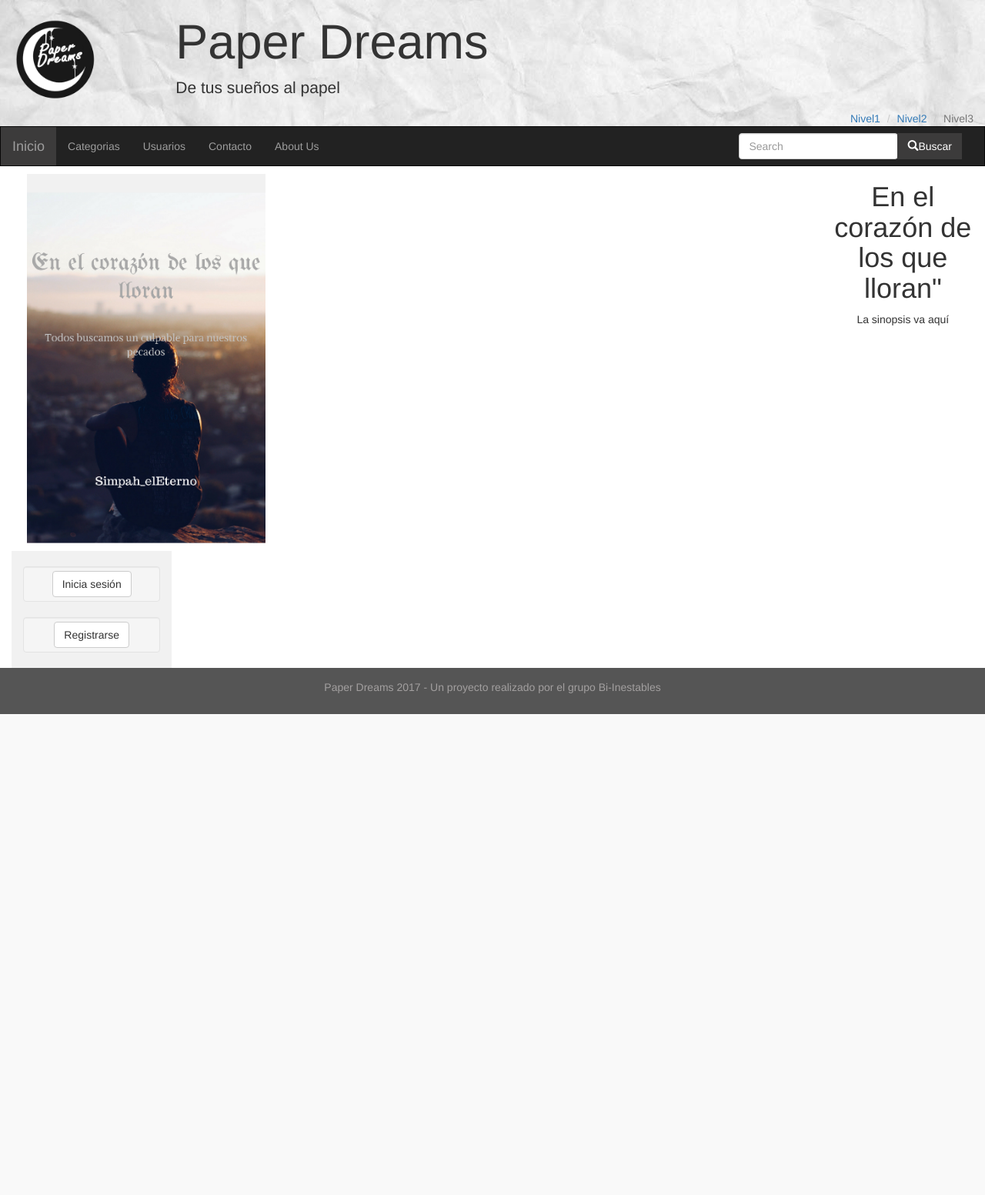
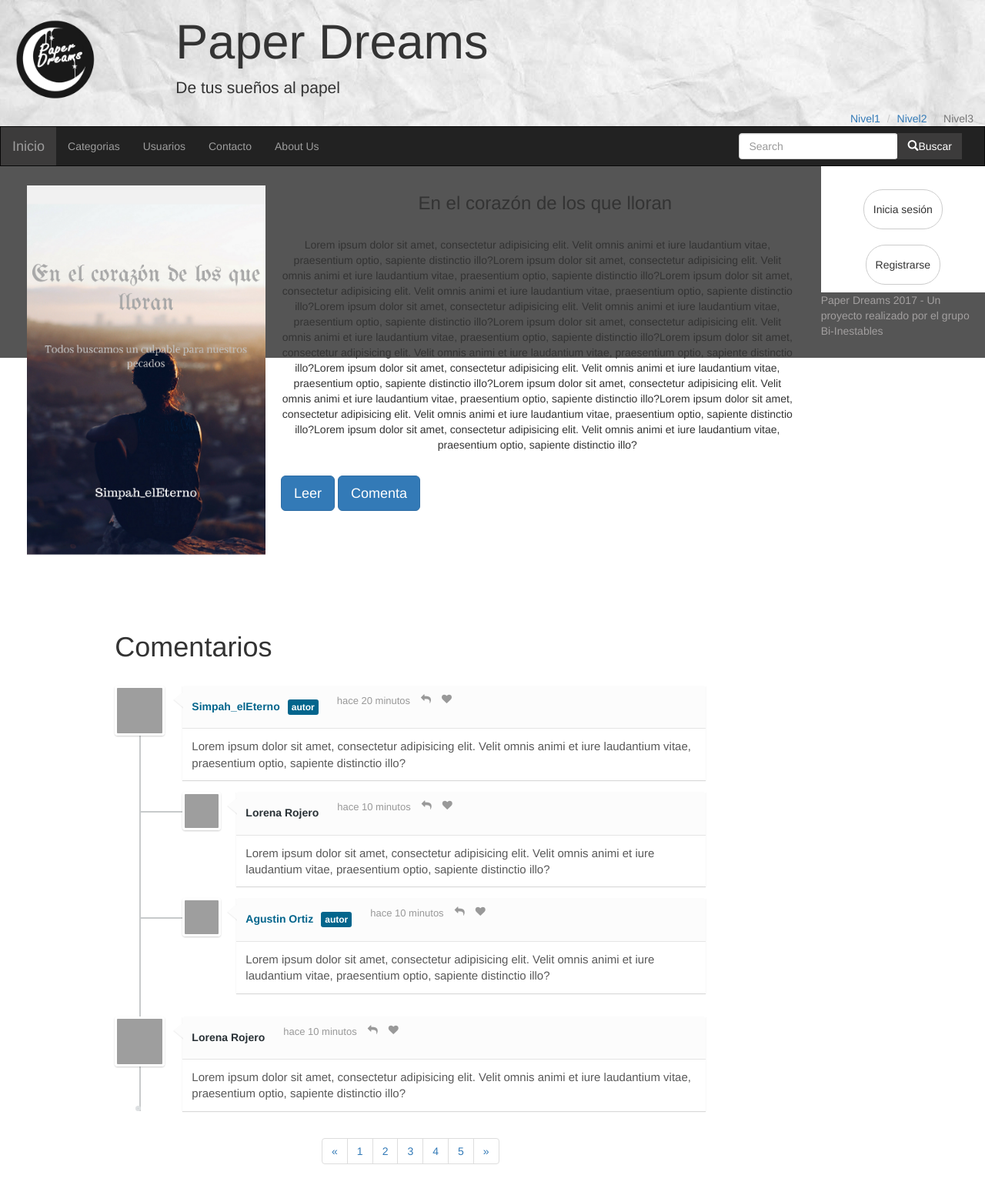
Before and after one commit to alfonsoelmas/AW, a PHP site: page /visualizacionLibro.html in a window 1280 px wide. Shown: the whole page at 77% size. Before the commit the page ends 928 px from the top, so only its background shows below. Run offline with PHP 8.4, Linux system fonts and the light colour scheme; some libraries are stand-ins or nearby versions; grey boxes are pictures that could not be loaded.

Commit message:
Falta el footer del visualizacionLibro

```diff
--- a/web/css/estilo2.css
+++ b/web/css/estilo2.css
@@ -7,10 +7,13 @@
     /* Set height of the grid so .sidenav can be 100% (adjust as needed) */
     .row.content {height: 450px}
 
+    .row{
+      padding: 15px;
+    }
     /* Set gray background color and 100% height */
     .sidenav {
       padding-top: 20px;
-      background-color: #f1f1f1;
+      background-color: #fff;
       height: 100%;
     }
 
@@ -104,7 +107,7 @@
     }
 
     .jumbotron .h1, .jumbotron h1 {
-    font-size: 63px;
+      font-size: 63px;
     }
 
    .well {
@@ -158,3 +161,8 @@ button.redondear{
 #reg-button:hover{
   background-color: #BDDAAA;
 }
+
+div.botones{
+  padding: 10px;
+  margin:auto;
+}
--- a/web/css/visualizacionLibro.css
+++ b/web/css/visualizacionLibro.css
@@ -1,112 +1,3 @@
- /* Remove the navbar's default margin-bottom and rounded borders */
-    .navbar {
-      margin-bottom: 0;
-      border-radius: 0;
-    }
-
-    /* Set height of the grid so .sidenav can be 100% (adjust as needed) */
-    .row.content {height: 450px}
-
-    /* Set gray background color and 100% height */
-    .sidenav {
-      padding-top: 20px;
-      background-color: #f1f1f1;
-      height: 100%;
-    }
-
-    /* Set black background color, white text and some padding */
-    footer {
-      background-color: #555;
-      color: white;
-      padding: 15px;
-    }
-
-    /* On small screens, set height to 'auto' for sidenav and grid */
-    @media screen and (max-width: 767px) {
-      .sidenav {
-        height: auto;
-        padding: 15px;
-      }
-      .row.content {height:auto;}
-    }
-
-        /* Remove the jumbotron's default bottom margin */
-
-    .jumbotron{
-
-
-    }
-
-    #banner, #breadcum {
-      padding-bottom: 0;
-      margin-bottom: 0px;
-      padding-top: 0;
-      margin-bottom: 0;
-
-      background-image: url("../img/fondo.jpg");
-
-    }
-
-    #breadcum-div{
-      text-align: right;
-    }
-
-    #bloque-inicio{
-      margin-top: 10px;
-    }
-
-
-    #text-bloque-inicio{
-      font-size: 34px;
-      font-weight: 13px;
-    }
-
-    .actual{
-      background-color: #3C3B3B;
-    }
-    /*
-    .actual .navbar-inverse .navbar-brand:hover {
-    color: #fff;
-    background-color: #3C3B3B;
-  }*/
-
-    #buscador{
-      background-color: #3C3B3B;
-      border-color: #3C3B3B;
-      color: white;
-    }
-
-
-    button:hover #buscador{
-      background-color:646363;
-      border-color: #3C3B3B;
-    }
-
-    #color-defecto{
-      color: #A29F9F;
-    }
-
-    #color-defecto:hover{
-      color: white;
-
-    }
-
-    #logo{
-      padding-top: 20px;
-      max-height:135px;
-      max-width: 135px;
-    }
-
-    .jumbotron .h1, .jumbotron h1 {
-    font-size: 63px;
-    }
-
-   .well {
-           min-height: 20px;
-           padding: 5px;
-           margin-bottom: 20px;
-       }
-
    #portada {
       padding-top: 10px;
       padding-right: 20px;
@@ -115,3 +6,353 @@
       height: 500px;
       width: 350px;
    }
+
+   #sipnopsis{
+      padding:  20px;
+   }
+
+/**
+ * Oscuro: #283035
+ * Azul: #03658c
+ * Detalle: #c7cacb
+ * Fondo: #dee1e3
+ ----------------------------------*/
+ * {
+     margin: 0;
+     padding: 0;
+     -webkit-box-sizing: border-box;
+     -moz-box-sizing: border-box;
+     box-sizing: border-box;
+}
+
+#comentarios{
+  padding-top: 10px;
+  padding-bottom: 10px;
+}
+
+/** ====================
+ * Lista de Comentarios
+ =======================*/
+.comments-container {
+  margin: 60px auto 15px;
+  width: 768px;
+}
+
+.comments-container h1 {
+  font-size: 36px;
+  color: #283035;
+  font-weight: 400;
+}
+
+.comments-container h1 a {
+  font-size: 18px;
+  font-weight: 700;
+}
+
+.comments-list {
+  margin-top: 30px;
+  position: relative;
+}
+
+/**
+ * Lineas / Detalles
+ -----------------------*/
+.comments-list:before {
+  content: '';
+  width: 2px;
+  height: 100%;
+  background: #c7cacb;
+  position: absolute;
+  left: 32px;
+  top: 0;
+}
+
+.comments-list:after {
+  content: '';
+  position: absolute;
+  background: #c7cacb;
+  bottom: 0;
+  left: 27px;
+  width: 7px;
+  height: 7px;
+  border: 3px solid #dee1e3;
+  -webkit-border-radius: 50%;
+  -moz-border-radius: 50%;
+  border-radius: 50%;
+}
+
+.reply-list:before, .reply-list:after {display: none;}
+.reply-list li:before {
+  content: '';
+  width: 60px;
+  height: 2px;
+  background: #c7cacb;
+  position: absolute;
+  top: 25px;
+  left: -55px;
+}
+
+
+.comments-list li {
+  margin-bottom: 15px;
+  display: block;
+  position: relative;
+}
+
+.comments-list li:after {
+  content: '';
+  display: block;
+  clear: both;
+  height: 0;
+  width: 0;
+}
+
+.reply-list {
+  padding-left: 88px;
+  clear: both;
+  margin-top: 15px;
+}
+/**
+ * Avatar
+ ---------------------------*/
+.comments-list .comment-avatar {
+  width: 65px;
+  height: 65px;
+  position: relative;
+  z-index: 99;
+  float: left;
+  border: 3px solid #FFF;
+  -webkit-border-radius: 4px;
+  -moz-border-radius: 4px;
+  border-radius: 4px;
+  -webkit-box-shadow: 0 1px 2px rgba(0,0,0,0.2);
+  -moz-box-shadow: 0 1px 2px rgba(0,0,0,0.2);
+  box-shadow: 0 1px 2px rgba(0,0,0,0.2);
+  overflow: hidden;
+}
+
+.comments-list .comment-avatar img {
+  width: 100%;
+  height: 100%;
+}
+
+.reply-list .comment-avatar {
+  width: 50px;
+  height: 50px;
+}
+
+.comment-main-level:after {
+  content: '';
+  width: 0;
+  height: 0;
+  display: block;
+  clear: both;
+}
+/**
+ * Caja del Comentario
+ ---------------------------*/
+.comments-list .comment-box {
+  width: 680px;
+  float: right;
+  position: relative;
+  -webkit-box-shadow: 0 1px 1px rgba(0,0,0,0.15);
+  -moz-box-shadow: 0 1px 1px rgba(0,0,0,0.15);
+  box-shadow: 0 1px 1px rgba(0,0,0,0.15);
+}
+
+.comments-list .comment-box:before, .comments-list .comment-box:after {
+  content: '';
+  height: 0;
+  width: 0;
+  position: absolute;
+  display: block;
+  border-width: 10px 12px 10px 0;
+  border-style: solid;
+  border-color: transparent #FCFCFC;
+  top: 8px;
+  left: -11px;
+}
+
+.comments-list .comment-box:before {
+  border-width: 11px 13px 11px 0;
+  border-color: transparent rgba(0,0,0,0.05);
+  left: -12px;
+}
+
+.reply-list .comment-box {
+  width: 610px;
+}
+.comment-box .comment-head {
+  background: #FCFCFC;
+  padding: 10px 12px;
+  border-bottom: 1px solid #E5E5E5;
+  overflow: hidden;
+  -webkit-border-radius: 4px 4px 0 0;
+  -moz-border-radius: 4px 4px 0 0;
+  border-radius: 4px 4px 0 0;
+}
+
+.comment-box .comment-head span {
+  float: right;
+  margin-left: 14px;
+  position: relative;
+  top: 2px;
+  color: #A6A6A6;
+  cursor: pointer;
+  -webkit-transition: color 0.3s ease;
+  -o-transition: color 0.3s ease;
+  transition: color 0.3s ease;
+}
+
+.comment-box .comment-head span:hover {
+  color: #03658c;
+}
+
+.comment-box .comment-name {
+  color: #283035;
+  font-size: 14px;
+  font-weight: 700;
+  float: left;
+  margin-right: 10px;
+}
+
+.comment-box .comment-name a {
+  color: #283035;
+}
+
+.comment-box .comment-head span {
+  float: left;
+  color: #999;
+  font-size: 13px;
+  position: relative;
+  top: 1px;
+}
+
+.comment-box .comment-content {
+  background: #FFF;
+  padding: 12px;
+  font-size: 15px;
+  color: #595959;
+  -webkit-border-radius: 0 0 4px 4px;
+  -moz-border-radius: 0 0 4px 4px;
+  border-radius: 0 0 4px 4px;
+}
+
+.comment-box .comment-name.by-author, .comment-box .comment-name.by-author a {color: #03658c;}
+.comment-box .comment-name.by-author:after {
+  content: 'autor';
+  background: #03658c;
+  color: #FFF;
+  font-size: 12px;
+  padding: 3px 5px;
+  font-weight: 700;
+  margin-left: 10px;
+  -webkit-border-radius: 3px;
+  -moz-border-radius: 3px;
+  border-radius: 3px;
+}
+
+/** =====================
+ * Responsive
+ ========================*/
+@media only screen and (max-width: 766px) {
+  .comments-container {
+    width: 480px;
+  }
+
+  .comments-list .comment-box {
+    width: 390px;
+  }
+
+  .reply-list .comment-box {
+    width: 320px;
+  }
+}
+
+/** =====================
+ * Area para publicar los comentarios
+ ========================*/
+.modal-footer{
+  border-top:none;
+}
+.widget-area {
+  background-color: #fff;
+  float: left;
+  margin-top: 30px;
+  padding: 25px 30px;
+  position: relative;
+  width: 100%;
+}
+form {
+float: left;
+width: 100%;
+}
+form textarea {
+color: #777777;
+float: left;
+font-family: Lato;
+font-size: 14px;
+height: 142px;
+letter-spacing: 0.3px;
+width: 100%;
+border:none;
+}
+
+.modal-footer ul {
+float: left;
+list-style: none outside none;
+margin: 0;
+padding: 0 0 0 15px;
+width: auto;
+}
+.modal-footer ul > li {
+float: left;
+}
+.modal-footer ul > li > a {
+-webkit-border-radius: 4px;
+-moz-border-radius: 4px;
+-ms-border-radius: 4px;
+-o-border-radius: 4px;
+border-radius: 4px;
+color: #777777;
+float: left;
+font-size: 14px;
+height: 30px;
+line-height: 30px;
+margin: 10px 0 10px 10px;
+text-align: center;
+-webkit-transition: all 0.4s ease 0s;
+-moz-transition: all 0.4s ease 0s;
+-ms-transition: all 0.4s ease 0s;
+-o-transition: all 0.4s ease 0s;
+transition: all 0.4s ease 0s;
+width: 30px;
+cursor: pointer;
+}
+.modal-footer ul > li > a:hover {
+background: none repeat scroll 0 0 #606060;
+color: #fff;
+}
+
+.form-comment form button {
+border: medium none;
+-webkit-border-radius: 4px;
+-moz-border-radius: 4px;
+-ms-border-radius: 4px;
+-o-border-radius: 4px;
+border-radius: 4px;
+color: #fff;
+float: right;
+font-family: Lato;
+font-size: 14px;
+letter-spacing: 0.3px;
+margin-right: 9px;
+margin-top: 9px;
+padding: 6px 15px;
+}
+.modal-footer > a > span.green:before {
+border-left-color: #2dcb73;
+}
+.form-comment form button > span {
+margin-right: 7px;
+}
--- a/web/visualizacionLibro.html
+++ b/web/visualizacionLibro.html
@@ -6,20 +6,19 @@
   <meta name="viewport" content="width=device-width, initial-scale=1">
   <link rel="stylesheet" href="https://maxcdn.bootstrapcdn.com/bootstrap/3.3.7/css/bootstrap.min.css">
   <link rel="stylesheet" href="css/visualizacionLibro.css">
+  <link rel="stylesheet" href="css/estilo2.css">
+  <link href="https://maxcdn.bootstrapcdn.com/font-awesome/4.6.3/css/font-awesome.min.css" rel="stylesheet" integrity="sha384-T8Gy5hrqNKT+hzMclPo118YTQO6cYprQmhrYwIiQ/3axmI1hQomh7Ud2hPOy8SP1" crossorigin="anonymous">
+  <link rel="stylesheet" href="http://fontawesome.io/assets/font-awesome/css/font-awesome.css">
   <script src="https://ajax.googleapis.com/ajax/libs/jquery/3.1.1/jquery.min.js"></script>
   <script src="https://maxcdn.bootstrapcdn.com/bootstrap/3.3.7/js/bootstrap.min.js"></script>
+  <meta name="viewport" content="width=device-width, initial-scale=1">
+    <script src="js/visualizacionLibro.js"></script>
+
 </head>
 <body>
 
 
 <div class="jumbotron" id="banner">
-
-
-  <!--div class="left">
-
-  </div-->
-
-
   <div class="text-left">
     <div class="col-sm-2">
       <img id="logo" src="img/logo1.png">
@@ -58,7 +57,6 @@
         		<li><a href="#">About Us</a></li>
       		</ul>
       		<ul class="nav navbar-nav navbar-right">
-          <!--li><a href="#"><span class="glyphicon glyphicon-search"></span> Buscar</a></li-->
 	        	<form class="navbar-form navbar-left input-group-btn role="search">
 	          		<div class="form-group">
 	            		<input type="text" class="form-control" placeholder="Search">
@@ -69,32 +67,165 @@
     	</div>
   	</div>
 </nav>
-<div class="container-fluid text-center">
-  <div class="row content">
-    <div class="col-sm-10 text-left">
-      <img id="portada" src="img/portadas/portada.png"> </img>
+
+<div class="container-fluid col-sm-10 text-left">
+	<div class="row">
+  		<img class="col-sm-6 text-left img-responsive center-block" id="portada" src="img/portadas/portada.png"> </img>
+  		<div class="text-center">
+    		<p class="h3"> En el corazón de los que lloran</p>
+    		<div id="sipnopsis">
+    			<p> Lorem ipsum dolor sit amet, consectetur adipisicing elit. Velit omnis animi et iure laudantium vitae, praesentium optio, sapiente distinctio illo?Lorem ipsum dolor sit amet, consectetur adipisicing elit. Velit omnis animi et iure laudantium vitae, praesentium optio, sapiente distinctio illo?Lorem ipsum dolor sit amet, consectetur adipisicing elit. Velit omnis animi et iure laudantium vitae, praesentium optio, sapiente distinctio illo?Lorem ipsum dolor sit amet, consectetur adipisicing elit. Velit omnis animi et iure laudantium vitae, praesentium optio, sapiente distinctio illo?Lorem ipsum dolor sit amet, consectetur adipisicing elit. Velit omnis animi et iure laudantium vitae, praesentium optio, sapiente distinctio illo?Lorem ipsum dolor sit amet, consectetur adipisicing elit. Velit omnis animi et iure laudantium vitae, praesentium optio, sapiente distinctio illo?Lorem ipsum dolor sit amet, consectetur adipisicing elit. Velit omnis animi et iure laudantium vitae, praesentium optio, sapiente distinctio illo?Lorem ipsum dolor sit amet, consectetur adipisicing elit. Velit omnis animi et iure laudantium vitae, praesentium optio, sapiente distinctio illo?Lorem ipsum dolor sit amet, consectetur adipisicing elit. Velit omnis animi et iure laudantium vitae, praesentium optio, sapiente distinctio illo?Lorem ipsum dolor sit amet, consectetur adipisicing elit. Velit omnis animi et iure laudantium vitae, praesentium optio, sapiente distinctio illo? </p>
     		</div>
-    <h1>En el corazón de los que lloran"</h1>
-    <p> La sinopsis va aquí </p>
   		</div>
-  <div class="col-sm-2 sidenav">
-    <div class="well">
-      <div class="dropdown">
-        <button class="btn btn-default dropdown-toggle" type="button" id="logInButton">
+  		<button type="button" class="btn btn-primary btn-lg">Leer</button>
+		<button type="button" class="btn btn-primary btn-lg" data-toggle="modal" data-target="#myModal">Comenta</button>
+    </div>
+	<div class="row">
+		<!-- Contenedor Principal -->
+	    <div class="comments-container">
+			<p class="h1"> Comentarios </p>
+			<ul id="comments-list" class="comments-list">
+				<li>
+					<div class="comment-main-level">
+						<!-- Avatar -->
+						<div class="comment-avatar"><img src="http://i9.photobucket.com/albums/a88/creaticode/avatar_1_zps8e1c80cd.jpg" alt=""></div>
+						<!-- Contenedor del Comentario -->
+						<div class="comment-box">
+							<div class="comment-head">
+								<p class="comment-name by-author h6"><a href="http://miPerfil.html">Simpah_elEterno</a></p>
+								<span>hace 20 minutos</span>
+								<span class="fa fa-reply botones-comentario"> </span>
+								<span class="fa fa-heart botones-comentario"> </span>
+							</div>
+							<div class="comment-content">
+								Lorem ipsum dolor sit amet, consectetur adipisicing elit. Velit omnis animi et iure laudantium vitae, praesentium optio, sapiente distinctio illo?
+							</div>
+						</div>
+					</div>
+					<!-- Respuestas de los comentarios -->
+					<ul class="comments-list reply-list">
+						<li>
+							<!-- Avatar -->
+							<div class="comment-avatar"><img src="http://i9.photobucket.com/albums/a88/creaticode/avatar_2_zps7de12f8b.jpg" alt=""></div>
+							<!-- Contenedor del Comentario -->
+							<div class="comment-box">
+								<div class="comment-head">
+									<h6 class="comment-name"><a href="http://creaticode.com/blog">Lorena Rojero</a></h6>
+									<span>hace 10 minutos</span>
+									<span class="fa fa-reply botones-comentario"> </span>
+									<span class="fa fa-heart botones-comentario"> </span>
+								</div>
+								<div class="comment-content">
+									Lorem ipsum dolor sit amet, consectetur adipisicing elit. Velit omnis animi et iure laudantium vitae, praesentium optio, sapiente distinctio illo?
+								</div>
+							</div>
+						</li>
+
+						<li>
+							<!-- Avatar -->
+							<div class="comment-avatar"><img src="http://i9.photobucket.com/albums/a88/creaticode/avatar_1_zps8e1c80cd.jpg" alt=""></div>
+							<!-- Contenedor del Comentario -->
+							<div class="comment-box">
+								<div class="comment-head">
+									<h6 class="comment-name by-author"><a href="http://creaticode.com/blog">Agustin Ortiz</a></h6>
+									<span>hace 10 minutos</span>
+									<span class="fa fa-reply botones-comentario"> </span>
+									<span class="fa fa-heart botones-comentario"> </span>
+								</div>
+								<div class="comment-content">
+									Lorem ipsum dolor sit amet, consectetur adipisicing elit. Velit omnis animi et iure laudantium vitae, praesentium optio, sapiente distinctio illo?
+								</div>
+							</div>
+						</li>
+					</ul>
+				</li>
+
+				<li>
+					<div class="comment-main-level">
+						<!-- Avatar -->
+						<div class="comment-avatar"><img src="http://i9.photobucket.com/albums/a88/creaticode/avatar_2_zps7de12f8b.jpg" alt=""></div>
+						<!-- Contenedor del Comentario -->
+						<div class="comment-box">
+							<div class="comment-head">
+								<h6 class="comment-name"><a href="http://creaticode.com/blog">Lorena Rojero</a></h6>
+								<span>hace 10 minutos</span>
+								<span class="fa fa-reply botones-comentario"> </span>
+								<span class="fa fa-heart botones-comentario"> </span>
+							</div>
+							<div class="comment-content">
+								Lorem ipsum dolor sit amet, consectetur adipisicing elit. Velit omnis animi et iure laudantium vitae, praesentium optio, sapiente distinctio illo?
+							</div>
+						</div>
+					</div>
+				</li>
+			</ul>
+		</div>
+		<nav class="text-center" aria-label="Page navigation">
+		  	<ul class="pagination">
+		    	<li>
+		      		<a href="#" aria-label="Previous">
+		      	  		<span aria-hidden="true">&laquo;</span>
+		     	 	</a>
+		   	 	</li>
+		    	<li><a href="#">1</a></li>
+		    	<li><a href="#">2</a></li>
+		    	<li><a href="#">3</a></li>
+		    	<li><a href="#">4</a></li>
+		    	<li><a href="#">5</a></li>
+		    	<li>
+		      		<a href="#" aria-label="Next">
+		        		<span aria-hidden="true">&raquo;</span>
+		      		</a>
+		    	</li>
+		  	</ul>
+		</nav>
+	</div>
+</div>
+
+
+<div class="sidenav col-sm-2 text-center">
+	<div class="botones">
+    	<button class="btn btn-default dropdown-toggle engordar redondear" type="button" id="logInButton" onClick= nuevaPagina('login.html')>
       		Inicia sesión
     	</button>
 	</div>
-    </div>
-    <div class="well">
-      <button class="btn btn-default dropdown-toggle" type="button" id="registerButton">
+	<div class="botones">
+    	<button class="btn btn-default dropdown-toggle engordar redondear" type="button" id="registerButton">
       		Registrarse
     	</button>
 	</div>
 </div>
-</div>
-<footer class="container-fluid text-center">
+
+<footer class="footer">
   <p><a id="color-defecto" href="#">Paper Dreams 2017 - Un proyecto realizado por el grupo Bi-Inestables</a></p>
 </footer>
 
+
+<div class="modal fade" id="myModal" tabindex="-1" role="dialog">
+	<div class="modal-dialog" role="document">
+    	<div class="modal-content widget-area ">
+      		<div class="modal-header">
+      			<button type="button" class="close" data-dismiss="modal" aria-label="Close"><span aria-hidden="true">&times;</span></button>
+        		<h4 class="modal-title">Comenta</h4>
+      		</div>
+      		<form class="form_comment">
+	     		<div class="modal-body">
+	        		<textarea id="edicion_comentario" placeholder="¿Qué piensas de la historia?"></textarea>
+	      		</div>
+	      		<div class="modal-footer container-fluid">
+	        		<ul>
+						<li><a title="" data-toggle="tooltip" data-placement="bottom" data-original-title="Audio"><span class="fa fa-music"></span></a></li>
+						<li><a title="" data-toggle="tooltip" data-placement="bottom" data-original-title="Video"><span class="fa fa-video-camera"></span></a></li>
+						<li><a title="" data-toggle="tooltip" data-placement="bottom" data-original-title="Sound Record"><span class="fa fa-microphone"></span></a></li>
+						<li><a title="" data-toggle="tooltip" data-placement="bottom" data-original-title="Picture"><span class="fa fa-picture-o"></span></a></li>
+					</ul>
+	        		<button type="submit" class="btn btn-success green"><span class="fa fa-share"></span>Comentar</button>
+	      		</div>
+	   		</form>
+    	</div><!-- /.modal-content -->
+  	</div><!-- /.modal-dialog -->
+</div><!-- /.modal -->
+
+
 </body>
 </html>
```
Lines whose indentation alone changed are shown as unchanged.
